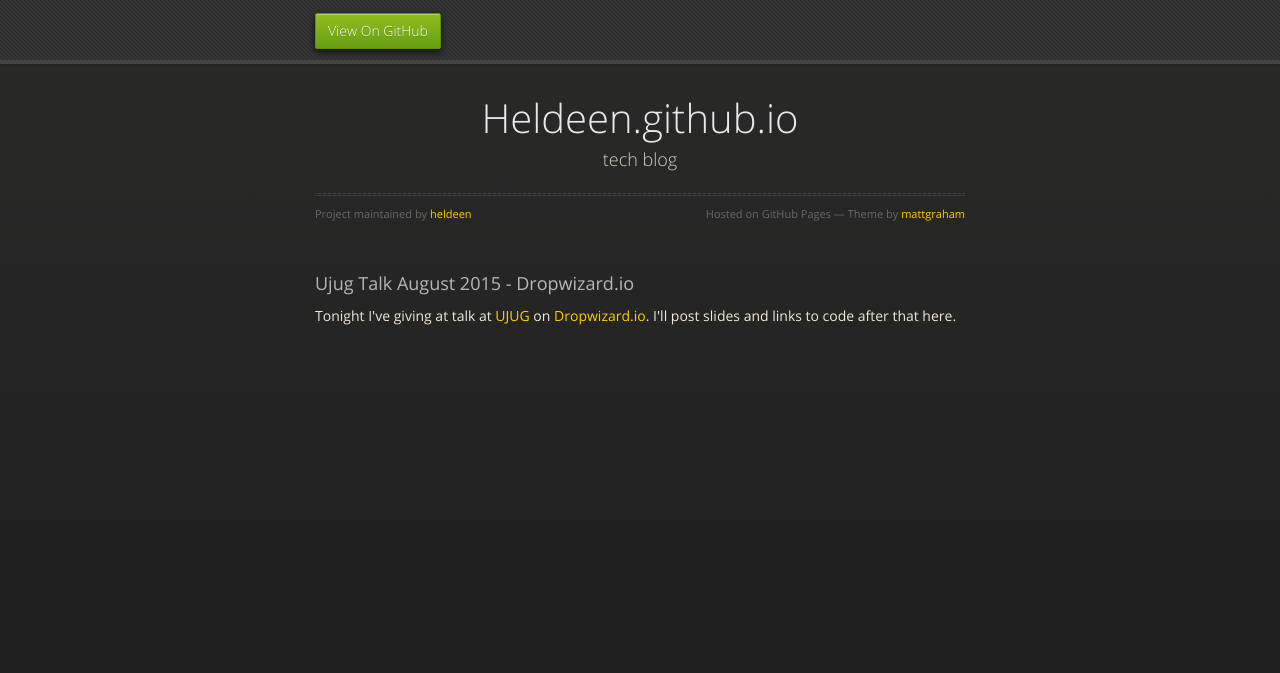
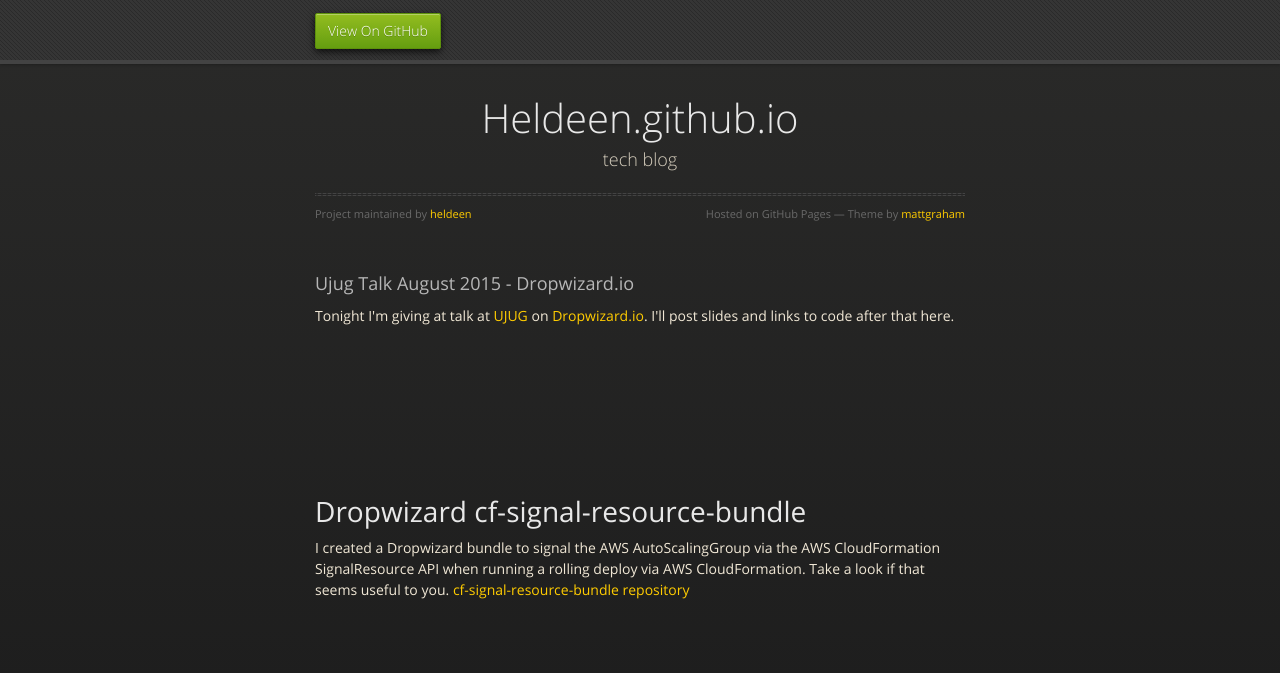
Before and after one commit to heldeen/heldeen.github.io, a plain HTML site: page index.html in a window 1280 px wide. Drawn offline with nearby package versions, Linux system fonts and the light colour scheme.

Commit message:
update for cf-signal-resource-bundle

```diff
--- a/index.html
+++ b/index.html
@@ -38,7 +38,16 @@
         <h3>
 <a name="ujug-talk-august-2015" class="anchor" href="#ujug-talk-august-2015"><span class="octicon octicon-link"></span></a>Ujug Talk August 2015 - Dropwizard.io</h3>
 
-<p>Tonight I've giving at talk at <a href="http://ujug.org">UJUG</a> on <a href="http://dropwizard.io">Dropwizard.io</a>. I'll post slides and links to code after that here.</p>
+<p>Tonight I'm giving at talk at <a href="http://ujug.org">UJUG</a> on <a href="http://dropwizard.io">Dropwizard.io</a>. I'll post slides and links to code after that here.</p>
+      </section>
+
+      <section>
+        <div id="cf-signal-resource-bundle">
+          <h1>Dropwizard cf-signal-resource-bundle</h1>
+          <p>I created a Dropwizard bundle to signal the AWS AutoScalingGroup via the AWS CloudFormation SignalResource API when running a rolling deploy via AWS CloudFormation.
+             Take a look if that seems useful to you. <a href="https://github.com/heldeen/cf-signal-resource-bundle">cf-signal-resource-bundle repository</a>
+          </p>
+        </div>
       </section>
 
     </div>
```
